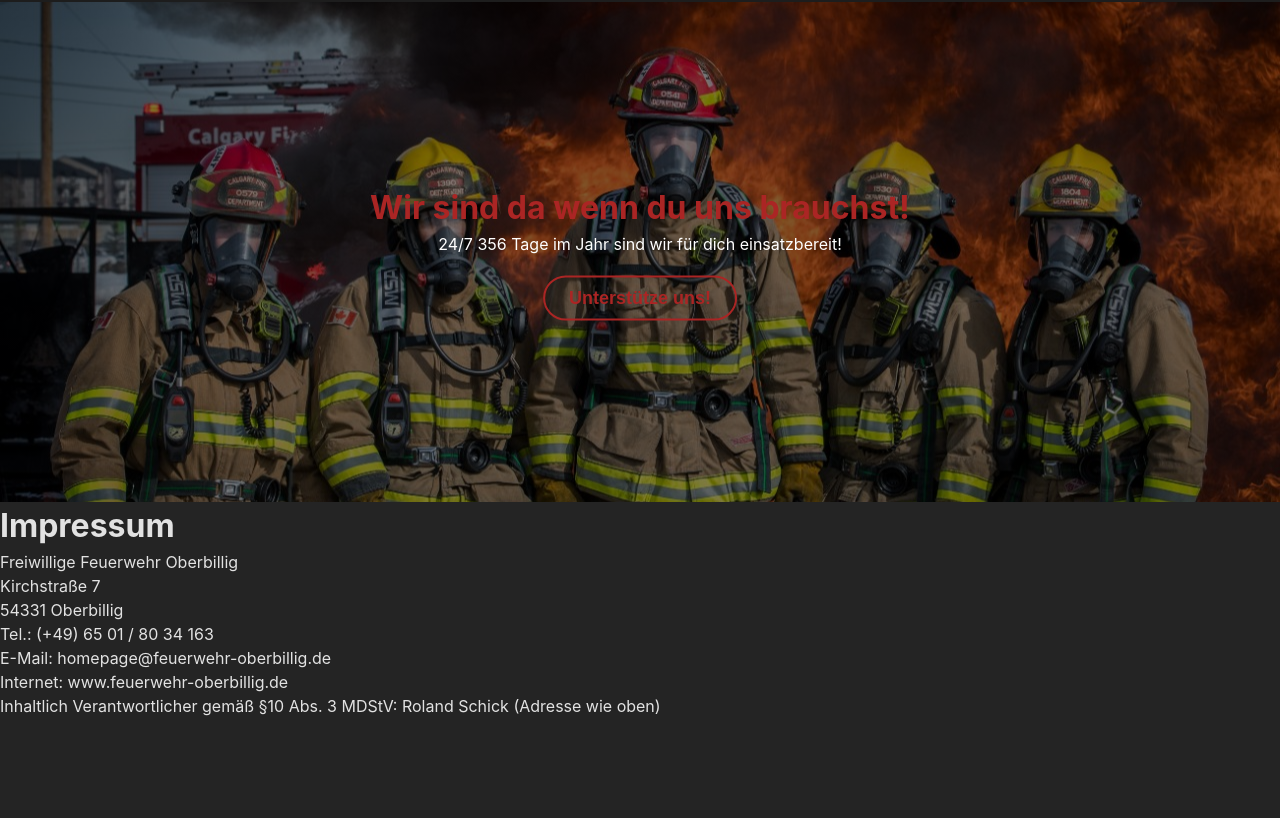
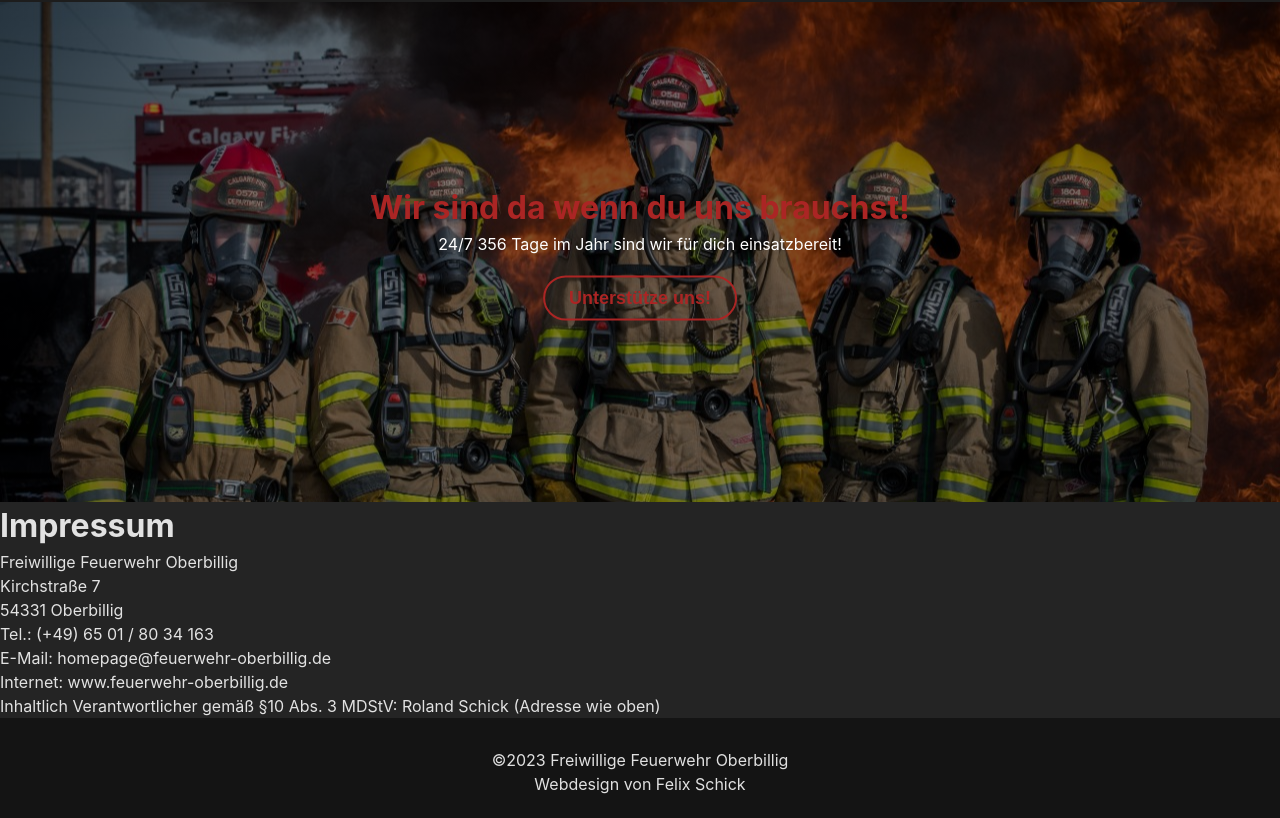
Before and after one commit to FelixSchick/FFW-OG, a React (Vite) app: page /impressum in a window 1280 px wide. Shown: the part 303-1121 px from the top of the page. Before the commit the page ends 1021 px from the top, so only its background shows below. Built offline with nearby package versions, Linux system fonts and the light colour scheme.

Commit message:
feat: footer

```diff
--- a/src/App.tsx
+++ b/src/App.tsx
@@ -5,6 +5,7 @@ import NavBar from "./components/NavBar";
 import { Routes, Route } from "react-router-dom";
 import Home from "./pages/Home";
 import Impressum from "./pages/Impressum";
+import Footer from "./components/Footer";
 
 function App() {
   return (
@@ -19,6 +20,7 @@ function App() {
           <Route path="/impressum" element={<Impressum />} />
         </Routes>
       </div>
+      <Footer />
     </>
   );
 }
--- /dev/null
+++ b/src/components/Footer.css
@@ -0,0 +1,17 @@
+.footer-container {
+    width: 100%;
+    height: 100px;
+    background-color: #141414;
+
+    padding-top: 30px;
+}
+
+.footer-container p {
+    text-align: center;
+}
+
+.footer-container a {
+    text-decoration: none;
+    color: #ffffffde;
+    cursor: help;
+}
--- /dev/null
+++ b/src/components/Footer.tsx
@@ -0,0 +1,13 @@
+import "./Footer.css";
+
+function Footer() {
+  return (
+    <div className="footer-container">
+      <p>©{new Date().getFullYear()} Freiwillige Feuerwehr Oberbillig</p>
+      <p>
+        <a href="https://github.com/FelixSchick">Webdesign von Felix Schick</a>
+      </p>
+    </div>
+  );
+}
+export default Footer;
```
